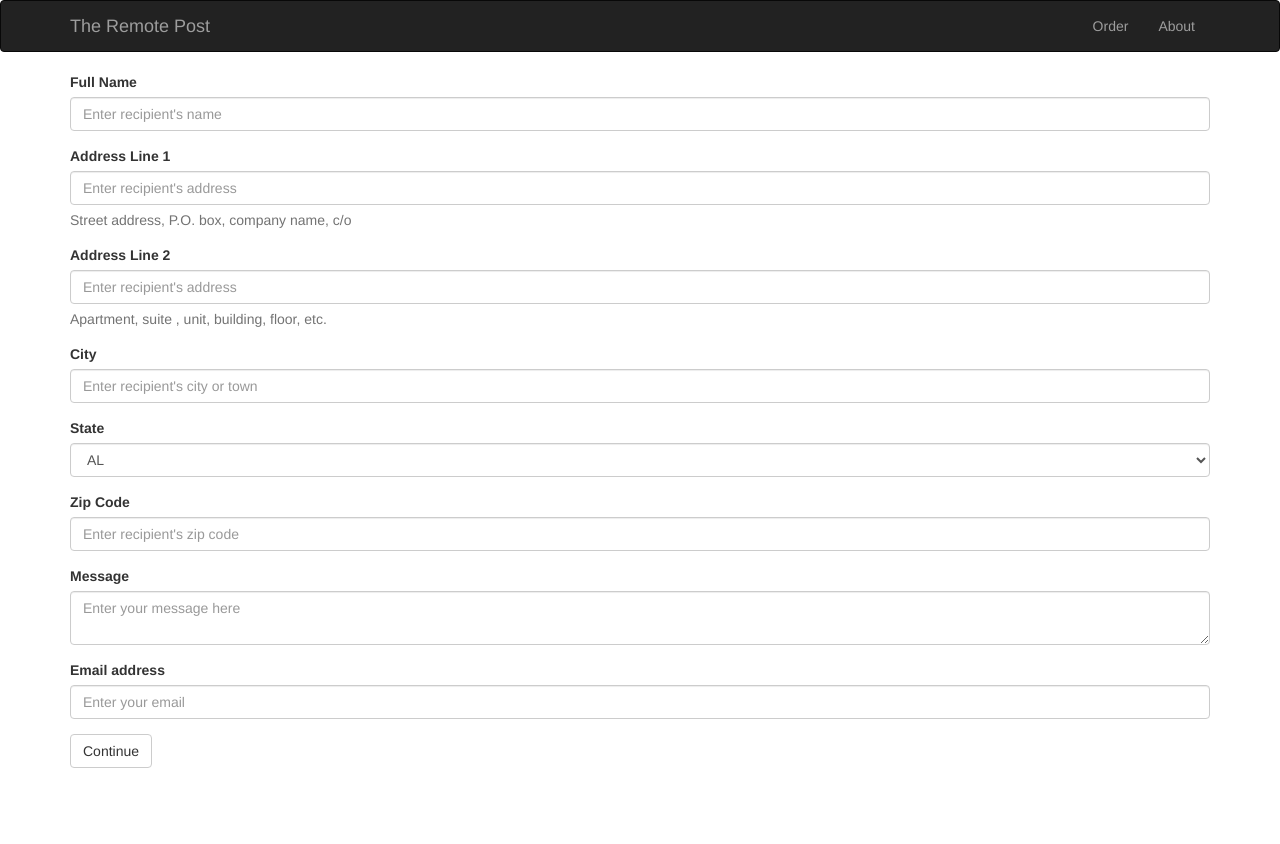
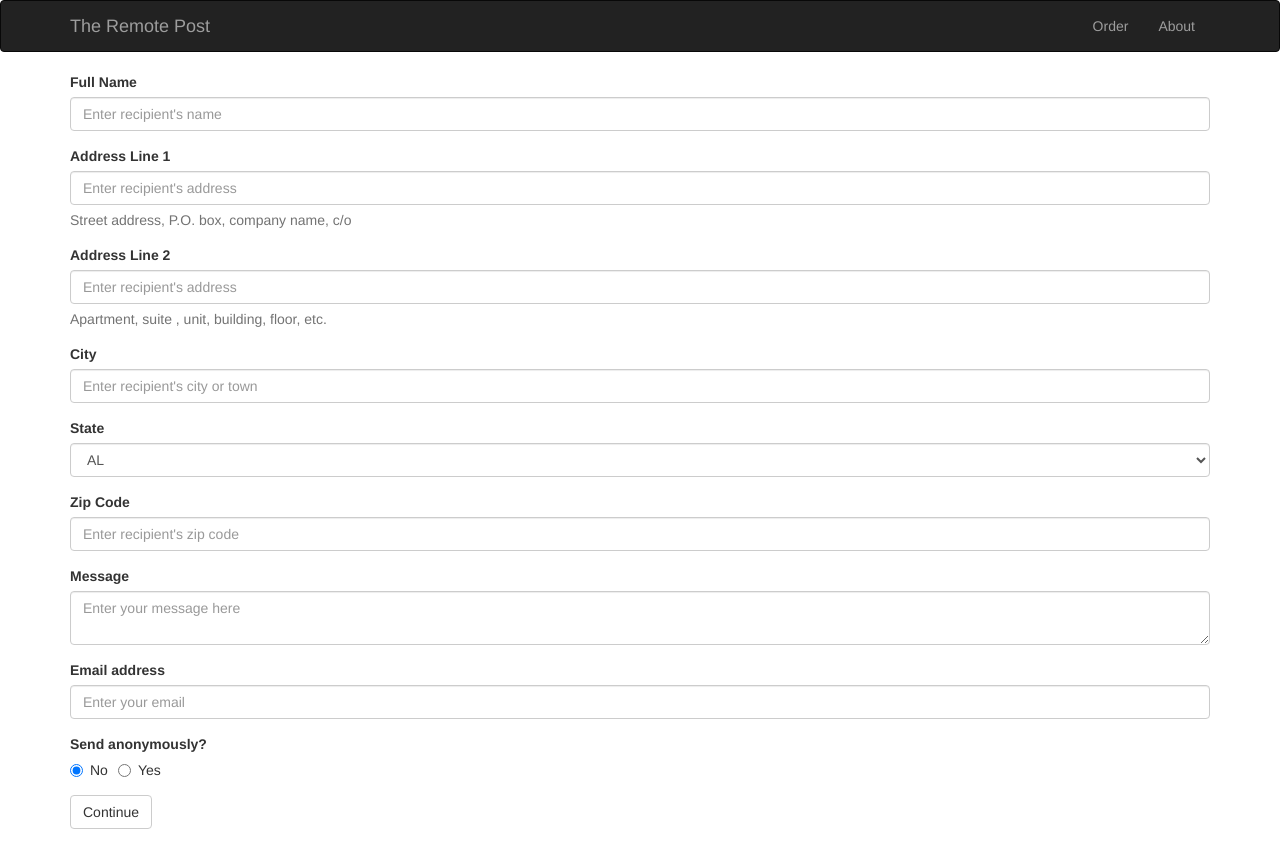
Before and after one commit to mmeinzer/theRemotePost, a React (Create React App) app: page / in a window 1280 px wide. Before the commit the page ends 800 px from the top, so only its background shows below. Built offline with nearby package versions, Linux system fonts and the light colour scheme.

Commit message:
adds anon radio button

```diff
--- a/src/components/App.js
+++ b/src/components/App.js
@@ -23,7 +23,7 @@ class App extends React.Component {
       <div className="App">
         <SiteNav />
         <Grid>
-          <LetterForm saveOrder={this.saveOrder}/>
+          <LetterForm saveOrder={this.saveOrder} />
         </Grid>
       </div>
     )
--- a/src/components/LetterForm.js
+++ b/src/components/LetterForm.js
@@ -4,7 +4,8 @@ import {
   ControlLabel,
   FormControl,
   HelpBlock,
-  Button
+  Button,
+  Radio
 } from 'react-bootstrap';
 
 // inputRef={ref => { this.input = ref; }}
@@ -73,9 +74,22 @@ class LetterForm extends React.Component {
           label="Email address"
           placeholder="Enter your email" />
 
-        <Button type="submit">
-          Continue
-    </Button>
+        <FormGroup>
+          <ControlLabel>Send anonymously?</ControlLabel>
+          <br />
+          <Radio name="anonOption" inline defaultChecked>
+            No
+          </Radio>
+          <Radio name="anonOption" inline>
+            Yes
+          </Radio>
+        </FormGroup>
+
+        <FormGroup>
+          <Button type="submit">
+            Continue
+          </Button>
+        </FormGroup>
       </form>
     );
   }
```
